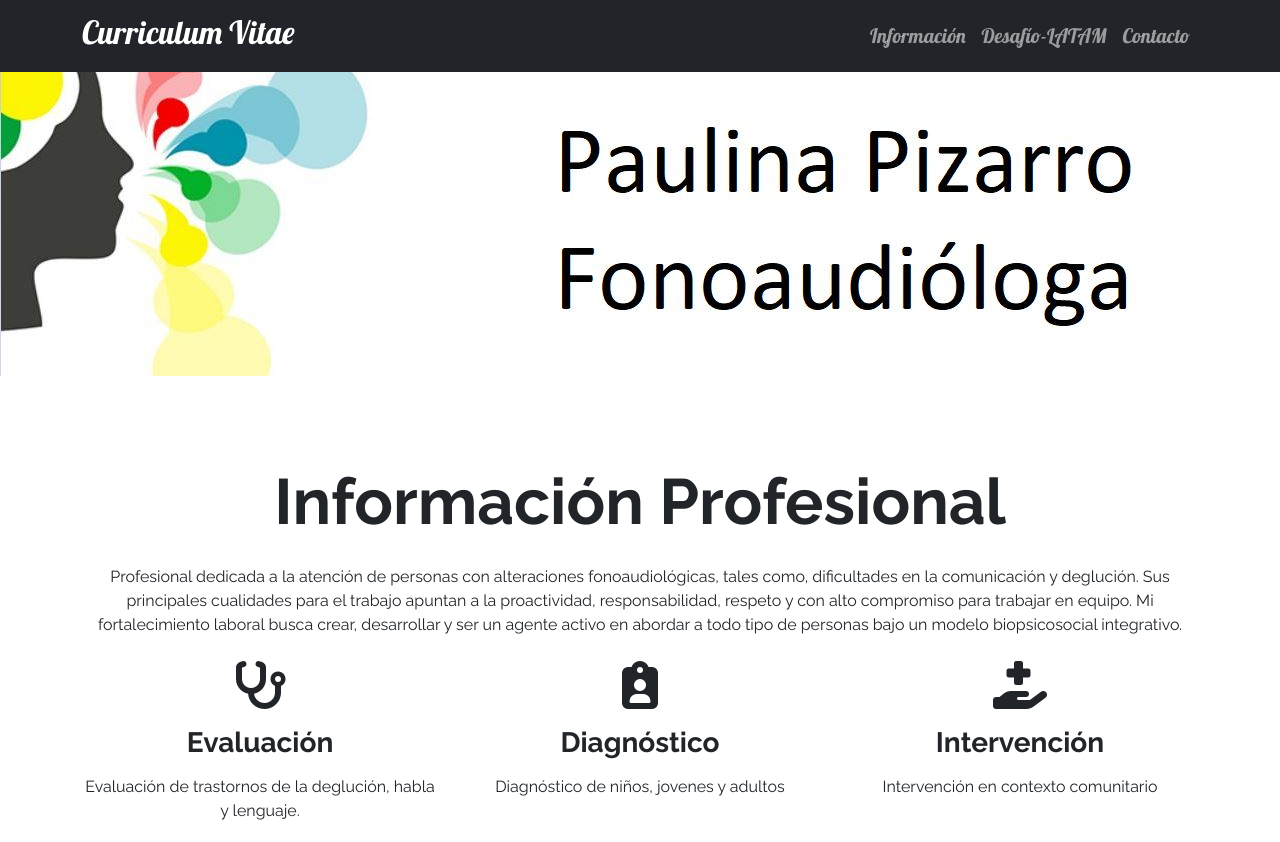
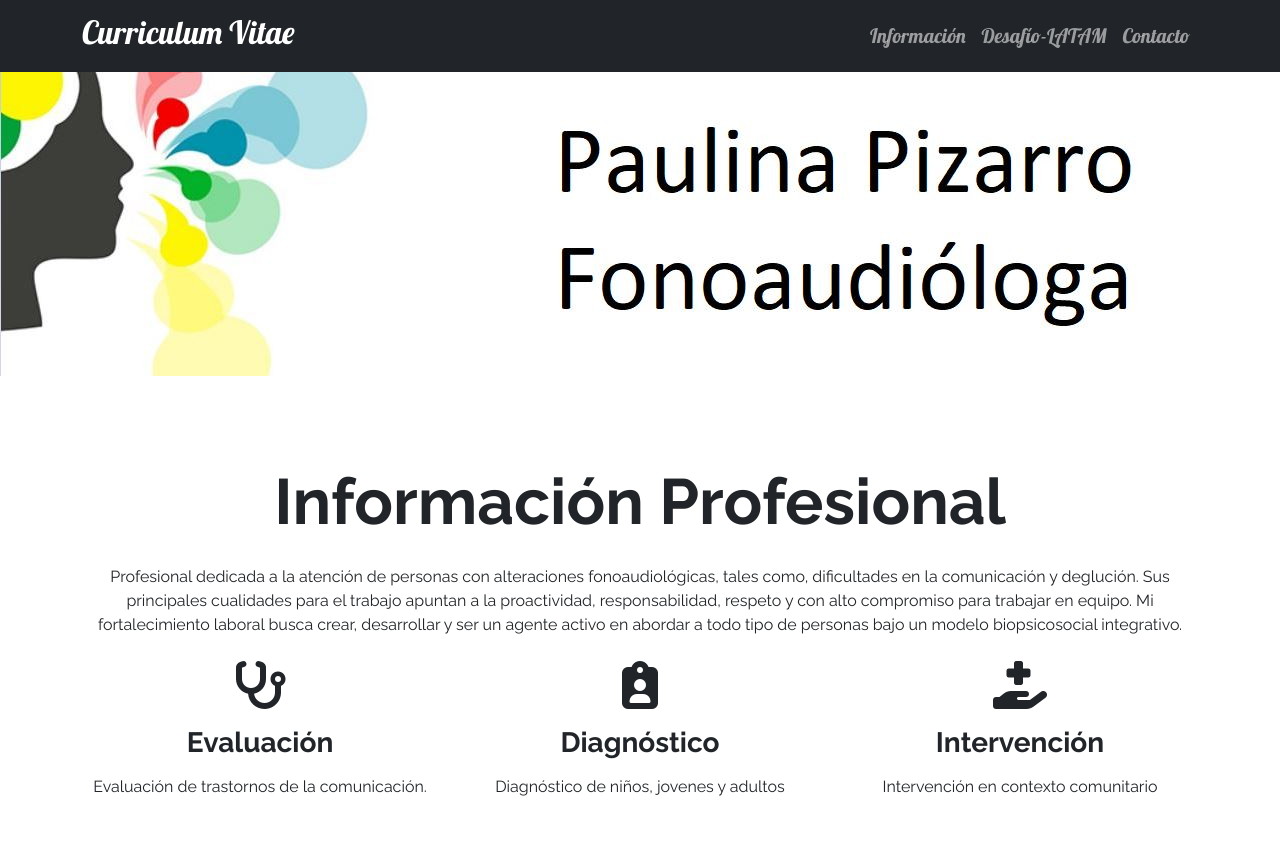
Before and after one commit to PaulinaPS1/PaulinaPS1.github.io, a plain HTML site: page index.html in a window 1280 px wide. Shown: the top 842 px of the page. Drawn offline with nearby package versions, Linux system fonts and the light colour scheme.

Commit message:
se modifica evaluación de trastornos de deglución, habla y lenguaje por Evaluación de trastornos de la comunicación

```diff
--- a/index.html
+++ b/index.html
@@ -70,7 +70,7 @@ personas bajo un modelo biopsicosocial integrativo.
                 <i class="fa-solid fa-stethoscope fa-3x"></i>
                 <h3 class="my-3 fw-bold">Evaluación</h3>
                 <p class="my-3">
-                    Evaluación de trastornos de la deglución, habla y lenguaje.
+                    Evaluación de trastornos de la comunicación.
                 </p>
             </div>
             <div class="col-12 col-md-4">
```
